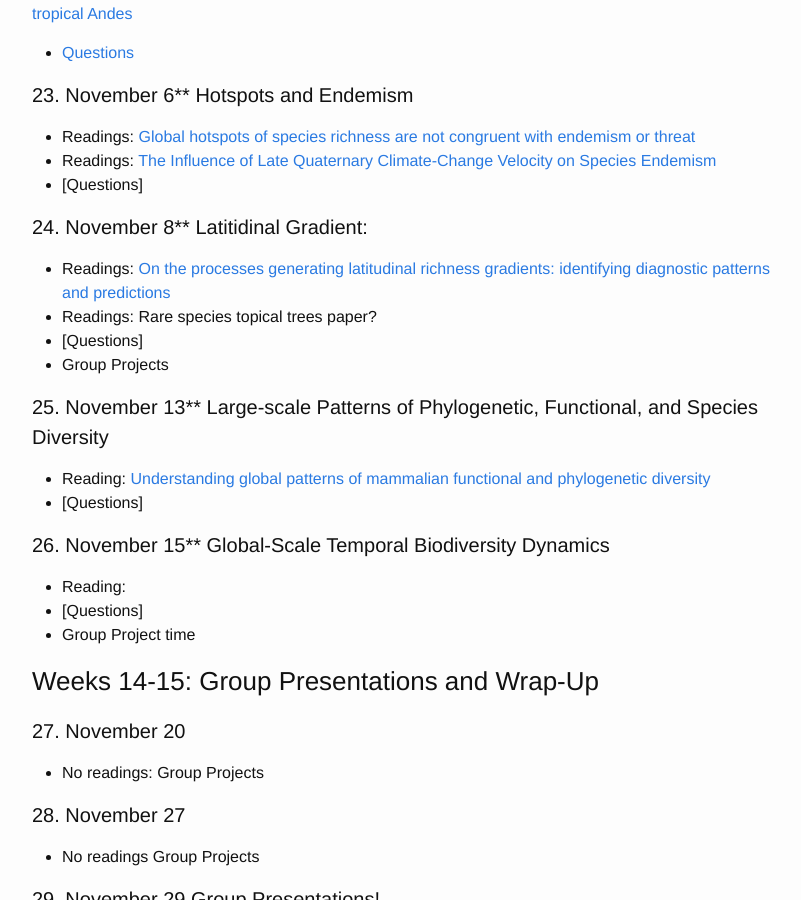
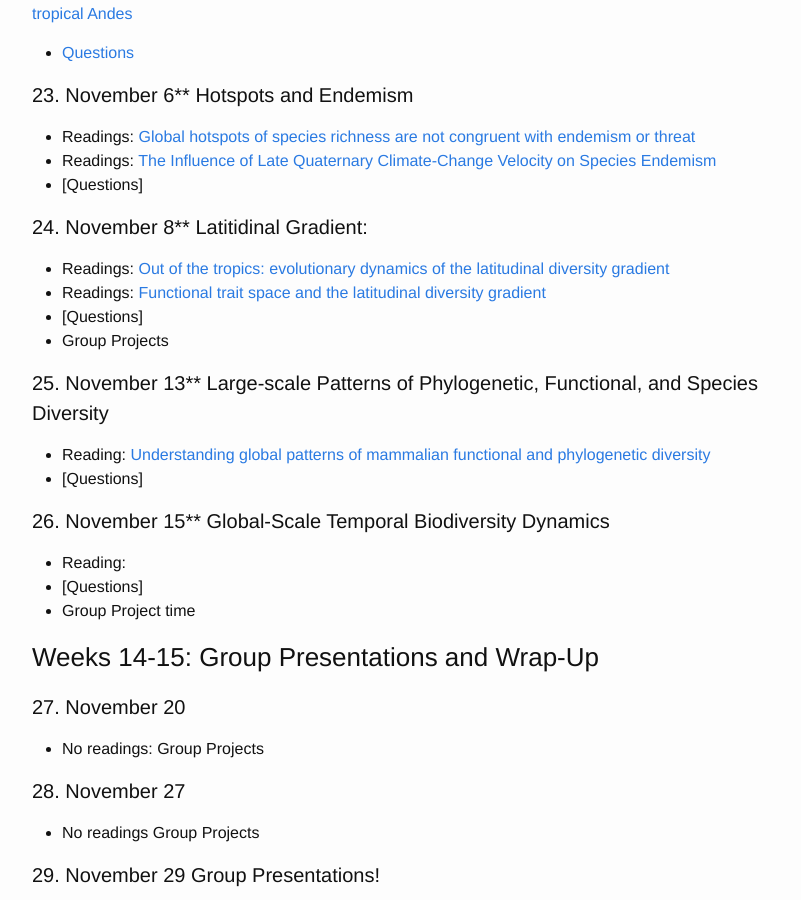
Before and after one commit to skmorgane/biodiversity-course, a Jekyll site: the page built from schedule.md, in a window 1280 px wide and 900 px high, scrolled down 3692 px. Shown: the whole window, without its empty margins (238-1039 px from the left). Built offline with Jekyll 4.4.1, drawn with Linux system fonts in a browser that asks for light colours.

Commit message:
Update schedule.md

```diff
--- a/schedule.md
+++ b/schedule.md
@@ -132,8 +132,8 @@ Readings: [Biogeographic regions and events of isolation and diversification of
 * [Questions]
 
 #### 24. November 8**  Latitidinal Gradient:
-* Readings: [On the processes generating latitudinal richness gradients: identifying diagnostic patterns and predictions](https://doi.org/10.3389/fgene.2014.00420)
-* Readings: Rare species topical trees paper?
+* Readings: [Out of the tropics: evolutionary dynamics of the latitudinal diversity gradient](https://doi.org/10.1126/science.1130880)
+* Readings: [Functional trait space and the latitudinal diversity gradient](https://doi.org/10.1073/pnas.1317722111)
 * [Questions]
 * Group Projects
 
```
